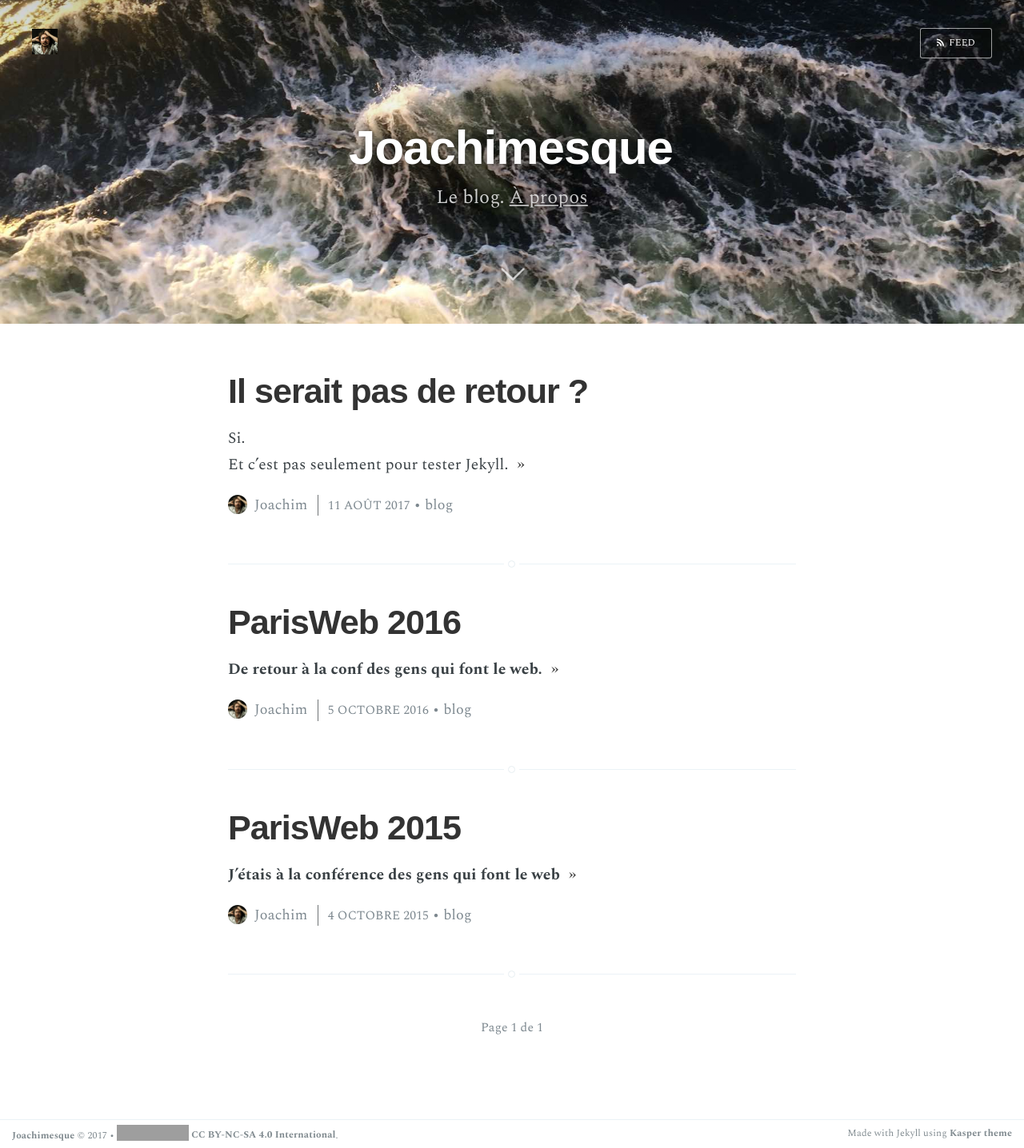
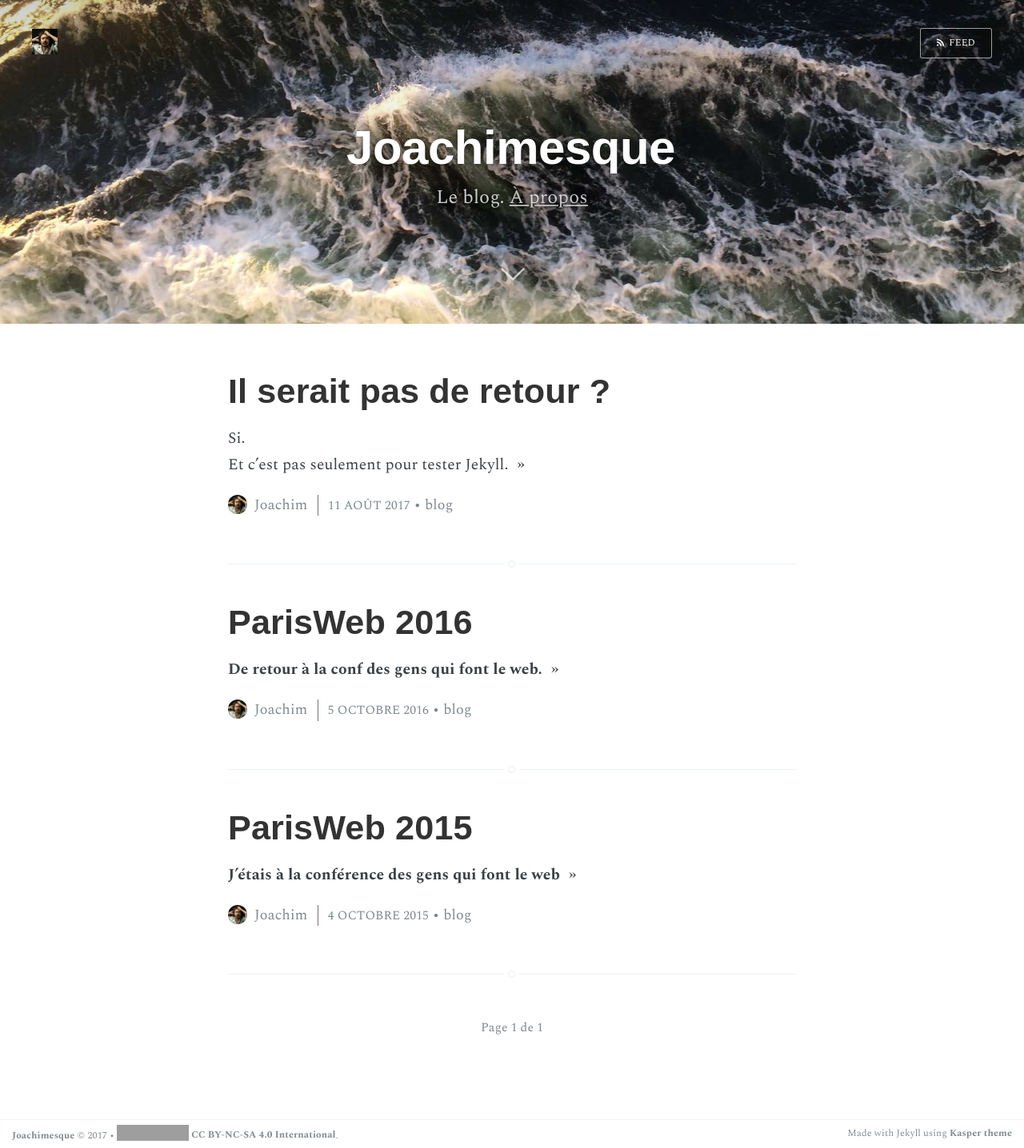
Before and after one commit to joachimesque/joachimesque.github.io, a Jekyll site: the page built from index.html, in a window 1280 px wide. Shown: the whole page at 80% size. Built offline with Jekyll 4.4.1, drawn with Linux system fonts in a browser that asks for light colours; some web fonts are replaced; the list of posts is cut into pages by our own code; grey boxes are pictures that could not be loaded.

Commit message:
Style : titles

```diff
--- a/assets/css/screen.css
+++ b/assets/css/screen.css
@@ -204,17 +204,18 @@ h4, h5, h6 {
     line-height: 1.15em;
     margin: 0 0 0.4em 0;
     font-family: "Chonburi", sans-serif;
+    font-weight:  900;
 }
 
 h1 {
     font-size: 5rem;
-    letter-spacing: -2px;
+    letter-spacing: -.5px;
     text-indent: -3px;
+    font-weight: 700;
 }
 
 h2 {
     font-size: 3.6rem;
-    letter-spacing: -1px;
 }
 
 h3 {
@@ -689,7 +690,7 @@ a#lien-contenu:focus {
 .page-title {
     margin: 10px 0 10px 0;
     font-size: 5rem;
-    letter-spacing: -1px;
+    letter-spacing: -.5px;
     font-weight: 700;
     font-family: "Chonburi", sans-serif;
     color: #fff;
```
